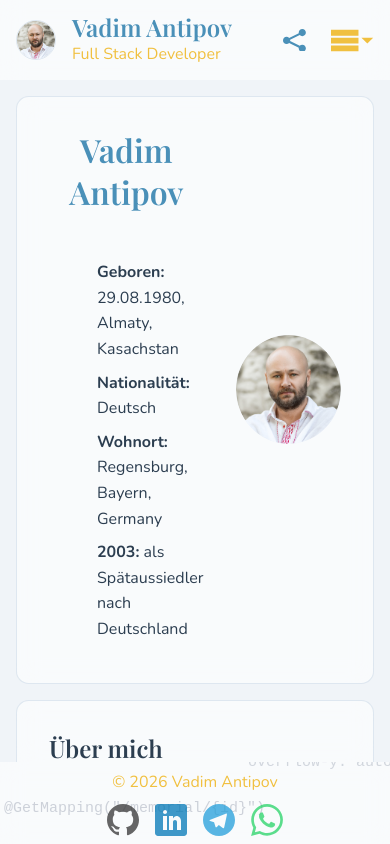
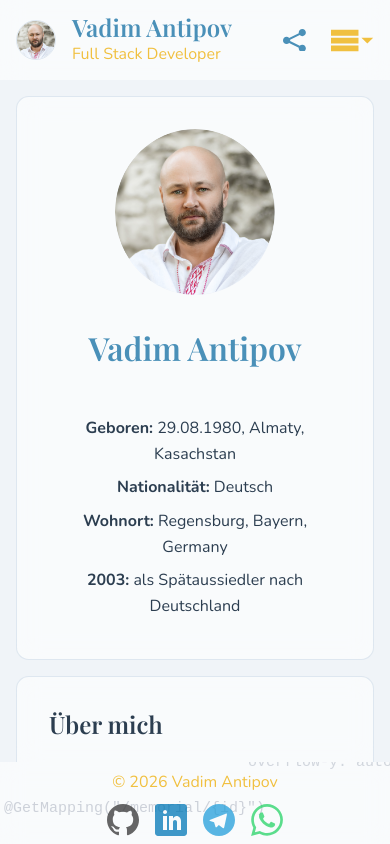
Before and after one commit to login-nigol/portfolio, a React app: page /about in a window 390 px wide. Built offline with nearby package versions, Linux system fonts and the light colour scheme; the HTML template or start-up script is replaced by a standard one.

Commit message:
feat: About — mobile single column layout, photo first

```diff
--- a/src/components/Header/Header.module.css
+++ b/src/components/Header/Header.module.css
@@ -80,7 +80,7 @@
 
 .name {
   font-family: var(--font-heading);
-  font-size: var(--fs-xl);
+  font-size: var(--fs-lg);
   color: var(--color-accent);
   line-height: 1.2;
 }
--- a/src/pages/About/About.module.css
+++ b/src/pages/About/About.module.css
@@ -114,3 +114,27 @@
   margin-bottom: var(--space-sm);
   line-height: 1.5;
 }
+
+@media (max-width: 48em) {
+
+  .hero {
+    /* --- Одна колонка вместо двух --- */
+    grid-template-columns: 1fr;
+    text-align: center;
+  }
+
+  /* --- Фото первым через order --- */
+  .photo {
+    order: -1;
+    max-width: 10em;
+    margin: 0 auto;
+  }
+
+  .info p {
+    margin-left: 0;
+  }
+
+  .info h1 {
+    text-align: center;
+  }
+}
```
